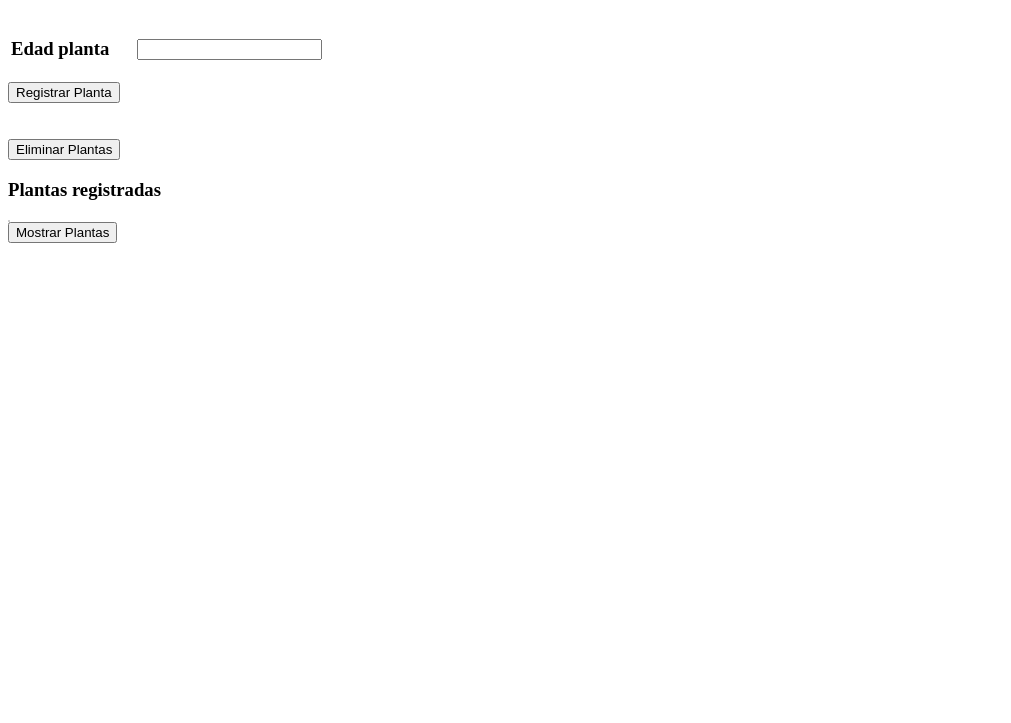
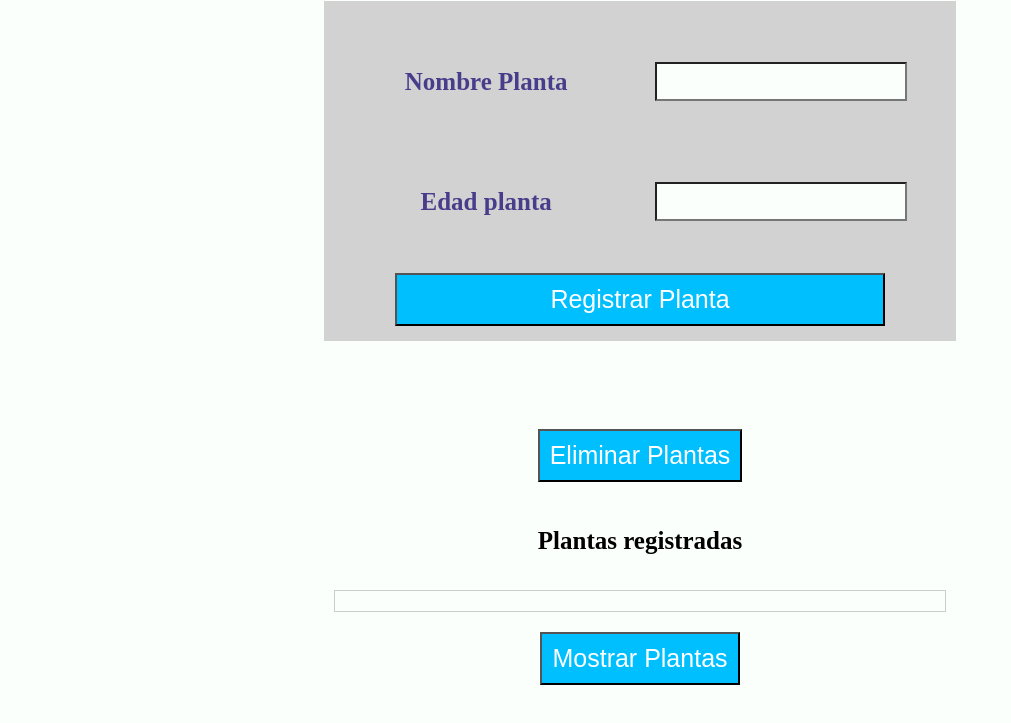
Before and after one commit to luE11/ServicioConCliente, a website: page clientPage/index.html in a window 1280 px wide. Shown: the part 127-850 px from the top of the page, without its empty margins (0-1011 px from the left). Before the commit the page ends 800 px from the top, so only its background shows below. Drawn offline with nearby package versions, Linux system fonts and the light colour scheme.

Commit message:
Optimización de código y estilo general de clientPage

```diff
--- a/clientPage/index.html
+++ b/clientPage/index.html
@@ -21,16 +21,16 @@
                 <td><input type="text" id="edad" maxlength="48"></td>
             </tr>
         </table>
-        <input type="button" id="btnReg" value="Registrar Planta">
+        <input type="button" id="btnReg" class="boton" value="Registrar Planta">
     </form>
     <h3 id="info"></h3>
     <br>
-    <input type="button" id="btnDel" value="Eliminar Plantas">
+    <input type="button" id="btnDel" class="boton" value="Eliminar Plantas">
 
     <div id="tabla">
         <h3>Plantas registradas</h3>
         <table id="register"></table>
-        <input type="button" id="btnShow" value="Mostrar Plantas">
+        <input type="button" id="btnShow" class="boton" value="Mostrar Plantas">
     </div>
     <script src='scripts/client.js'></script>
 </body>
--- a/clientPage/scripts/client.js
+++ b/clientPage/scripts/client.js
@@ -41,9 +41,9 @@ $( document ).ready(function() {
                 function(datos){
                     $('#register').empty()
                     if(Array.isArray(datos)){
-                        var data = '<tr><td> Nombre </td><td> Edad </td></tr>';
+                        var data = '<tr><td> Id </td><td> Nombre </td><td> Edad </td></tr>';
                         for (let i = 0; i < datos.length; i++) {
-                            data+='<tr><td>' + datos[i].nombre + '</td><td>' + datos[i].edad + '</td></tr>';
+                            data+='<tr><td>' + datos[i].id + '</td><td>' + datos[i].nombre + '</td><td>' + datos[i].edad + '</td></tr>';
                         }
                         $('#register').append(data);
                     }else{
--- a/clientPage/style.css
+++ b/clientPage/style.css
@@ -1,3 +1,69 @@
+*{
+    background: #fbfffc;
+    padding: 10px 10px;
+}
+
+body{
+    font-family: "Times New Roman", Times, serif;
+    text-align: center;
+}
+
+h1{
+    text-align: center;
+    color: rgb(2, 75, 0);
+}
+
+h3{
+    font-size: 25px;
+}
+
+#form{
+    text-align: center;
+    width: 50%;
+    background: rgb(211, 210, 210);
+    margin: 0 auto;
+    padding-bottom: 15px;
+}
+
+#form table{
+    width: 100%;
+    margin: 0 auto;
+    background: rgb(211, 210, 210);
+}
+
+#form h3, #form td{
+    color: darkslateblue;
+    font-size: 25px;
+    background: rgb(211, 210, 210);
+}
+
+#form input{
+    width: 80%;
+    text-align: center;
+}
+
+.boton{
+    background: deepskyblue;
+    font-size: 25px;
+    color: white;
+}
+
+.boton:hover{
+    background: white;
+    color: deepskyblue;
+    transition-duration: 1s;
+}
+
+#tabla{
+    width: 50%;
+    margin: 0 auto;
+}
+
+#register{
+    width: 100%;
+    margin: 0 auto;
+}
+
 #register, #register th, #register td{
     border: 1px solid #cdcdcd;
 }
@@ -5,3 +71,7 @@
     padding: 5px;
     text-align: left;
 }
+
+#btnShow{
+    margin-top: 20px;
+}
--- a/data/plantas.json
+++ b/data/plantas.json
@@ -1 +1 @@
-{"plantas":[{"id":1,"nombre":"Cilantro","edad":"20 días"},{"id":2,"nombre":"Ají","edad":"2 semanas"}]}
+{"plantas":[{"id":1,"nombre":"Manzano","edad":"20 años"},{"id":2,"nombre":"Palmera","edad":"10 años"},{"id":3,"nombre":"Albahaca","edad":"2 meses"},{"id":4,"nombre":"Perejíl","edad":"2 semanas"}]}
--- a/index.js
+++ b/index.js
@@ -1,6 +1,5 @@
 const express = require('express')
 const cors = require('cors')
-const data = require('./data/plantas.json')
 const app = express()
 const port = 3000
 var bodyParser = require('body-parser');
@@ -10,6 +9,7 @@ app.use(bodyParser.urlencoded({ extended: true }));
 app.use(cors())
 
 app.get('/plantas', (req, res) =>{
+    var data = require('./data/plantas.json')
     if(data.plantas.length>0){
         res.send(data.plantas)
     }else{
@@ -26,6 +26,7 @@ app.post('/plantas', (req, res) =>{
     var edad = req.body.edad
     console.log(req.body)
     if(nombre && edad){
+        var data = require('./data/plantas.json')
         var nPlanta = new Planta(data.plantas.length+1, nombre, edad)
         res.send('planta registrada :)')
         savePlant(nPlanta)
@@ -36,6 +37,7 @@ app.post('/plantas', (req, res) =>{
 })
 
 app.delete('/plantas', (req, res) =>{
+    var data = require('./data/plantas.json')
     if(data.plantas.length>0){
         var fs = require('fs')
         var content = '{"plantas":[]}'
```
